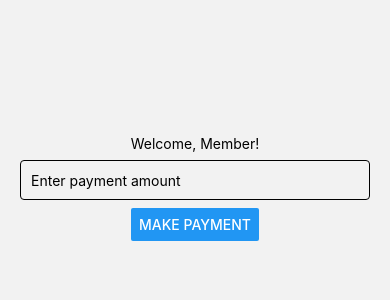
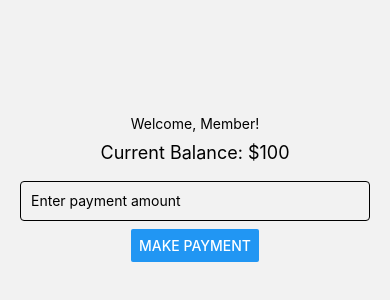
Before and after one commit to juderozario08/recreational-club, a React Native app: screen /memberScreen in a window 390 px wide. Shown: the part 234-534 px from the top of the page. Built offline with nearby package versions, Linux system fonts and the light colour scheme.

Commit message:
add current balance

```diff
--- a/screens/memberScreen.js
+++ b/screens/memberScreen.js
@@ -4,6 +4,7 @@ import axios from 'axios';
 
 const MemberScreen = () => {
   const [amount, setAmount] = useState(''); // State to hold the payment amount
+  const [balance, setBalance] = useState(100); // Assuming an initial balance, replace with actual logic to fetch balance
 
   const handlePayment = async () => {
     if (!amount) {
@@ -22,6 +23,9 @@ const MemberScreen = () => {
       console.log(response.data);
       Alert.alert('Payment Successful', `Paid $${amount}`);
 
+      // Update the balance after successful payment
+      setBalance(prevBalance => prevBalance - parseFloat(amount)); // Deduct the paid amount from the balance
+
       // Reset the amount after successful payment
       setAmount('');
     } catch (error) {
@@ -33,6 +37,7 @@ const MemberScreen = () => {
   return (
     <View style={styles.container}>
       <Text>Welcome, Member!</Text>
+      <Text style={styles.balanceText}>Current Balance: ${balance}</Text> {/* Display the current balance */}
       <TextInput
         style={styles.input}
         value={amount}
@@ -55,6 +60,10 @@ const styles = StyleSheet.create({
     alignItems: 'center',
     padding: 20,
   },
+  balanceText: {
+    fontSize: 18,
+    marginVertical: 10, // Add some vertical space around the balance text
+  },
   text: {
     fontSize: 24,
     marginBottom: 20, // Add some space between the text and the input field
```
